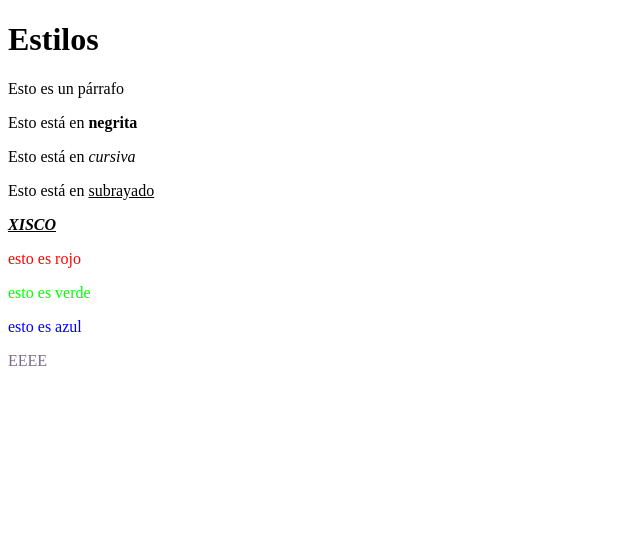
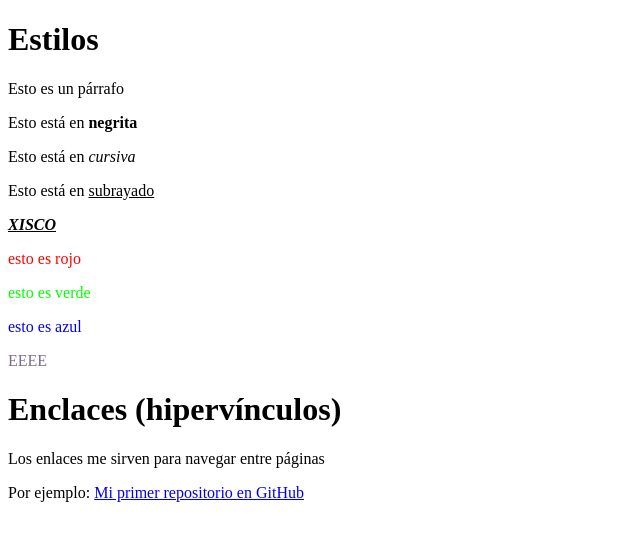
Before and after one commit to LuisMelgar12/LuisMelgar12.github.io, a plain HTML site: page index.html in a window 1280 px wide. Shown: the whole page, without its empty margins (0-640 px from the left). Drawn offline with Linux system fonts and the light colour scheme.

Commit message:
Add files via upload

```diff
--- a/index.html
+++ b/index.html
@@ -17,5 +17,9 @@
    <p style="color: #00ff00;">esto es verde</p>
    <p style="color: #0000ff;">esto es azul</p>
    <p style="color: rgb(34 12 64 / 0.6);">EEEE</p>
+
+   <h1>Enclaces (hipervínculos)</h1>
+   <p>Los enlaces me sirven para navegar entre páginas</p>
+   <p>Por ejemplo: <a href="http://github.com/LuisMelgar12/Prueba"> Mi primer repositorio en GitHub</a></p>
 </body>
 </html>
```
